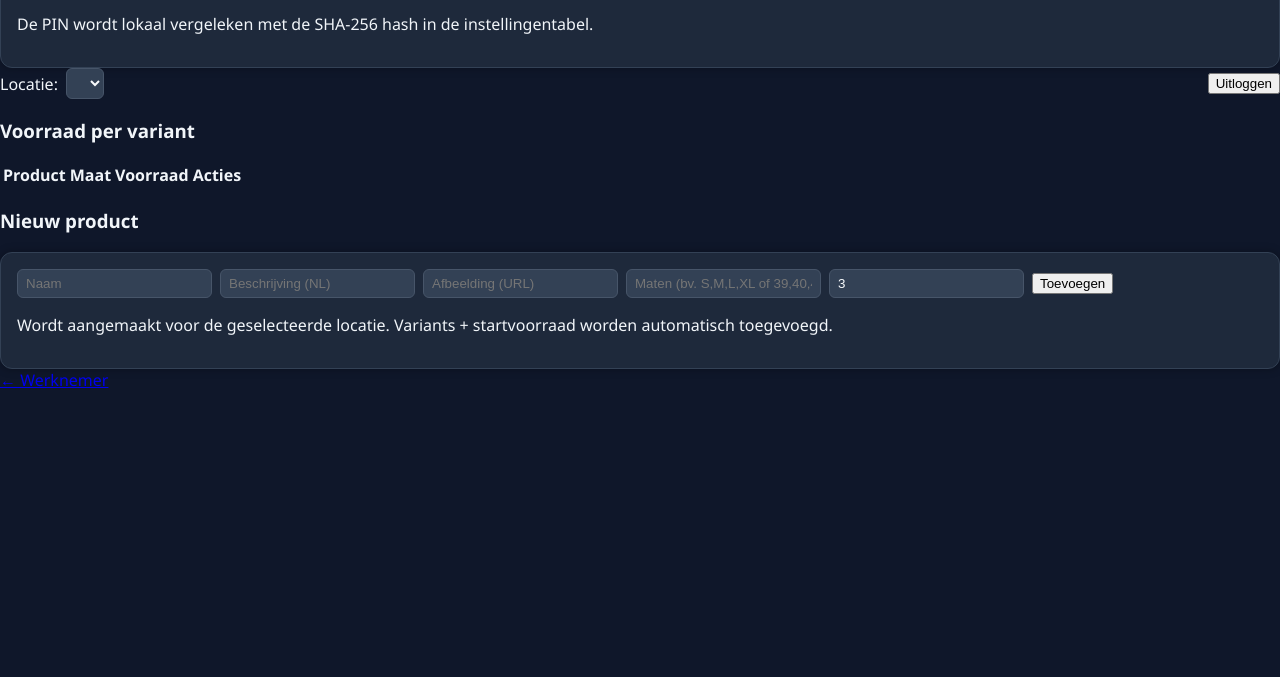
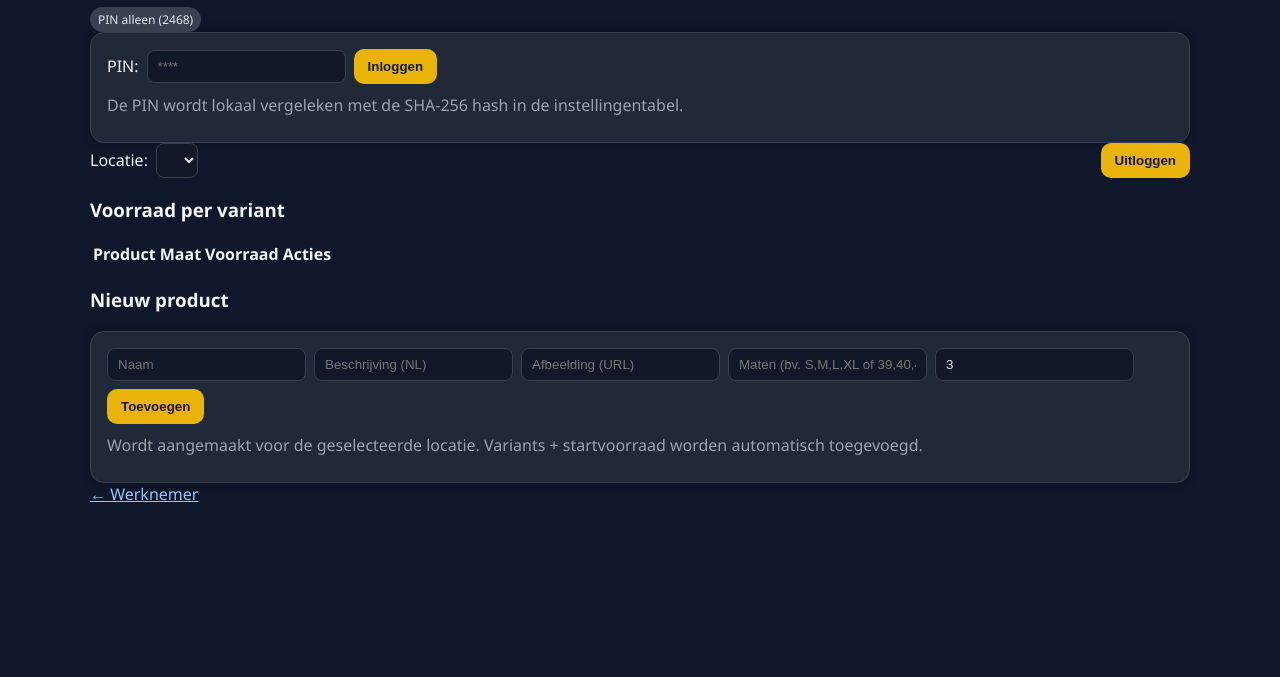
Before and after one commit to stoltchip/Stolt, a plain HTML site: page admin.html in a window 1280 px wide. Shown: the part 123-800 px from the top of the page. Drawn offline with nearby package versions, Linux system fonts and the light colour scheme.

Commit message:
Update styles.css

```diff
--- a/styles.css
+++ b/styles.css
@@ -1,91 +1,52 @@
 body {
-  font-family: 'Segoe UI', sans-serif;
-  background-color: #0f172a;
+  font-family: 'Segoe UI', system-ui, Arial, sans-serif;
+  background-color: #0f172a; /* tło ciemne */
   color: #f1f5f9;
-  margin: 0;
-  padding: 0;
-}
-
-header {
-  display: flex;
-  align-items: center;
-  justify-content: space-between;
-  padding: 12px 24px;
-  background-color: #1e293b;
-  border-bottom: 1px solid #334155;
-}
-
-header img {
-  height: 28px;
-}
-
-h1 {
-  font-size: 20px;
-  font-weight: 600;
   margin: 0;
 }
 
-main {
-  padding: 24px;
-  max-width: 1000px;
-  margin: auto;
+.container { max-width: 1100px; margin: 0 auto; padding: 16px; }
+
+header {
+  display: flex; align-items: center; gap: 12px;
+  padding: 12px 16px; border-bottom: 1px solid #334155;
+  background: #111827;
 }
 
-.row {
-  display: flex;
-  align-items: center;
-}
+header img { height: 28px; }
+header h1 { margin: 0; font-size: 18px; font-weight: 700; }
+
+.row { display: flex; gap: 12px; align-items: center; flex-wrap: wrap; }
 
 .grid {
-  display: grid;
-  grid-template-columns: repeat(auto-fit, minmax(280px, 1fr));
-  gap: 16px;
-  margin-top: 24px;
+  display: grid; grid-template-columns: repeat(auto-fit,minmax(280px,1fr));
+  gap: 16px; margin-top: 24px;
 }
 
 .card {
-  background-color: #1e293b;
-  border: 1px solid #334155;
-  border-radius: 12px;
-  padding: 16px;
-  box-shadow: 0 0 10px rgba(0,0,0,0.3);
+  background-color: #1f2937;
+  border: 1px solid #374151;
+  border-radius: 14px; padding: 16px;
+  box-shadow: 0 0 10px rgba(0,0,0,.3);
 }
 
-.card img {
-  width: 80px;
-  height: 80px;
-  object-fit: cover;
-  border-radius: 8px;
+.card img { width: 80px; height: 80px; object-fit: cover; border-radius: 8px; }
+
+select, input {
+  background-color: #111827; border: 1px solid #374151; color: #e5e7eb;
+  border-radius: 8px; padding: 8px 10px;
 }
 
-.btnBestel {
-  background-color: #eab308;
-  color: #111;
-  border: none;
-  border-radius: 8px;
-  padding: 8px 12px;
-  cursor: pointer;
-  font-weight: 600;
-  transition: 0.2s;
+button {
+  background: #eab308; color: #111827; border: none; border-radius: 10px;
+  padding: 10px 14px; cursor: pointer; font-weight: 700;
+}
+button:hover { background: #facc15; }
+
+.badge {
+  display: inline-block; background: #374151; color: #e5e7eb;
+  font-size: 12px; padding: 4px 8px; border-radius: 999px; margin-top: 6px;
 }
 
-.btnBestel:hover {
-  background-color: #facc15;
-}
-
-select, input {
-  background-color: #334155;
-  border: 1px solid #475569;
-  color: #f8fafc;
-  border-radius: 6px;
-  padding: 6px 8px;
-}
-
-.badge {
-  background-color: #475569;
-  color: #f8fafc;
-  font-size: 12px;
-  padding: 4px 8px;
-  border-radius: 6px;
-  display: inline-block;
-}
+.notice { color: #9ca3af; margin: 10px 0; }
+a { color: #93c5fd; }
```
